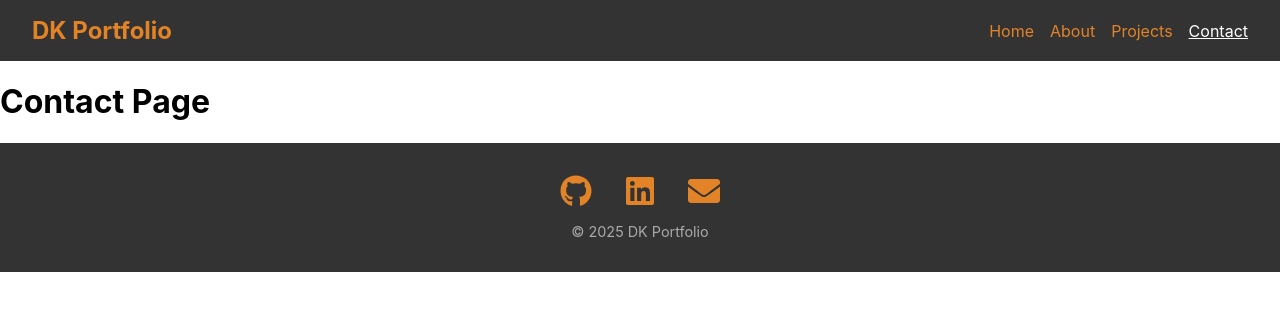
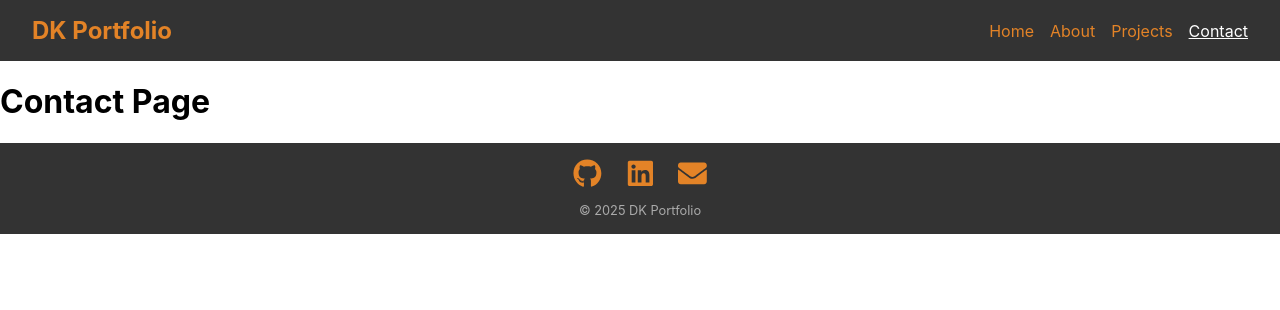
Before and after one commit to Dor-Ka/frontend-react-portfolio, a React (Create React App) app: page /contact in a window 1280 px wide. Shown: the top 310 px of the page. Built offline with nearby package versions, Linux system fonts and the light colour scheme.

Commit message:
Redesign footer to a minimalist dark style

```diff
--- a/src/components/Footer/Footer.jsx
+++ b/src/components/Footer/Footer.jsx
@@ -12,7 +12,7 @@ function Footer() {
                     <FaLinkedin />
                 </SocialLink>
                 <SocialLink href="mailto:dorotakarpinska.dev@gmail.com">
-                <FaEnvelope />
+                    <FaEnvelope />
                 </SocialLink>
             </SocialLinks>
 
--- a/src/components/Footer/Footer.styles.js
+++ b/src/components/Footer/Footer.styles.js
@@ -1,25 +1,25 @@
 import styled from "styled-components";
 
 export const FooterContainer = styled.footer`
-  display: flex;
-  flex-direction: column;
-  align-items: center;
-  padding: 2rem 1rem;
-  background: #333;
-  color: white;
+  background: #333333;
+  color: #aaa;
+  text-align: center;
+  padding: 1rem 0;
+  font-size: 0.9rem;
 `;
 
 export const SocialLinks = styled.div`
   display: flex;
-  gap: 2rem;
-  font-size: 2rem;
+  justify-content: center;
+  gap: 1.5rem;
+  font-size: 1.8rem;
   margin-bottom: 0.5rem;
 `;
 
 export const SocialLink = styled.a`
   color: #e38327;
+  transition: color 0.3s, transform 0.3s;
   text-decoration: none;
-  transition: transform 0.3s, color 0.3s;
 
   &:hover {
     color: #fff;
@@ -28,7 +28,6 @@ export const SocialLink = styled.a`
 `;
 
 export const CopyRight = styled.p`
-  font-size: 0.9rem;
-  color: #aaa;
   margin: 0;
+  font-size: 0.8rem;
 `;
```
